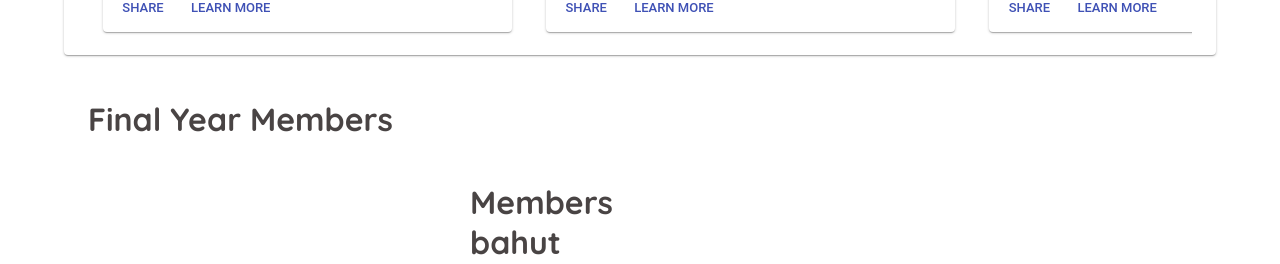
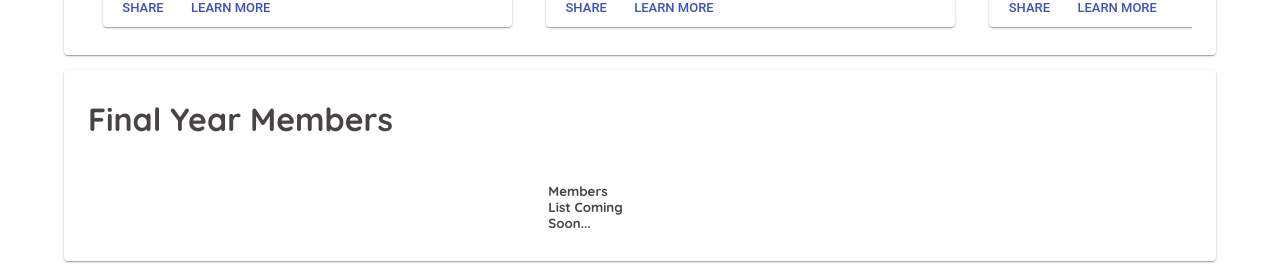
Before and after one commit to ABES-Technovation/abes-technovation.github.io, a React (Create React App) app: page / in a window 1280 px wide. Shown: the part 544-808 px from the top of the page. Built offline with nearby package versions, Linux system fonts and the light colour scheme.

Commit message:
Improve Seeding and responsive behaviour

```diff
--- a/src/App.js
+++ b/src/App.js
@@ -2,74 +2,11 @@ import React, { Component } from 'react';
 import './App.css';
 import Header from './components/Header/Header'
 import Main from './components/Main/Main'
+import seed from './Seed'
+
 class App extends Component {
 
-  tileData = {
-    events: {
-      data: [
-        {
-          eventName: "Some Workshop",
-          eventImg: "https://img.rwgenting.com/rwgenting/uploadedImages/Images/Casino/Highlights/Earn_and_Buy_Promotion/AOS-banner.jpg?n=211"
-        },
-        {
-          eventName: "Some Coding Contest",
-          eventImg: "https://cacm.acm.org/system/assets/0002/7480/052417.balloons.jpg"
-        },
-        {
-          eventName: "Some Coding Contest",
-          eventImg: "https://cacm.acm.org/system/assets/0002/7480/052417.balloons.jpg"
-        },
-        {
-          eventName: "Some Coding Contest",
-          eventImg: "https://cacm.acm.org/system/assets/0002/7480/052417.balloons.jpg"
-        },
-        {
-          eventName: "Some Coding Contest",
-          eventImg: "https://cacm.acm.org/system/assets/0002/7480/052417.balloons.jpg"
-        },
-        {
-          eventName: "Some Coding Contest",
-          eventImg: "https://cacm.acm.org/system/assets/0002/7480/052417.balloons.jpg"
-        },
-        {
-          eventName: "Some Coding Contest",
-          eventImg: "https://cacm.acm.org/system/assets/0002/7480/052417.balloons.jpg"
-        },
-        {
-          eventName: "Some Coding Contest",
-          eventImg: "https://cacm.acm.org/system/assets/0002/7480/052417.balloons.jpg"
-        }
-      ]
-    },
-    member: {
-      yearWiseMembers: [
-        [
-          {
-            name: "Vaibhav Sahu",
-            img: "SomeImg.img"
-          },
-          {
-            name: "Manas Garg",
-            img: "some.img"
-          }
-        ],
-        [
-          {
-            name: "atul bisht",
-            img: "Someimg.img"
-          }
-        ],
-        [
-          {
-            name: "Someone",
-            img: "someone.img"
-          }
-        ]
-
-      ],
-
-    }
-  }
+  tileData = seed;
 
   render() {
     return (
--- /dev/null
+++ b/src/Seed.js
@@ -0,0 +1,69 @@
+
+const data = {
+    events: {
+      data: [
+        {
+          eventName: "Some Workshop",
+          eventImg: "https://img.rwgenting.com/rwgenting/uploadedImages/Images/Casino/Highlights/Earn_and_Buy_Promotion/AOS-banner.jpg?n=211"
+        },
+        {
+          eventName: "Some Coding Contest",
+          eventImg: "https://cacm.acm.org/system/assets/0002/7480/052417.balloons.jpg"
+        },
+        {
+          eventName: "Some Coding Contest",
+          eventImg: "https://cacm.acm.org/system/assets/0002/7480/052417.balloons.jpg"
+        },
+        {
+          eventName: "Some Coding Contest",
+          eventImg: "https://cacm.acm.org/system/assets/0002/7480/052417.balloons.jpg"
+        },
+        {
+          eventName: "Some Coding Contest",
+          eventImg: "https://cacm.acm.org/system/assets/0002/7480/052417.balloons.jpg"
+        },
+        {
+          eventName: "Some Coding Contest",
+          eventImg: "https://cacm.acm.org/system/assets/0002/7480/052417.balloons.jpg"
+        },
+        {
+          eventName: "Some Coding Contest",
+          eventImg: "https://cacm.acm.org/system/assets/0002/7480/052417.balloons.jpg"
+        },
+        {
+          eventName: "Some Coding Contest",
+          eventImg: "https://cacm.acm.org/system/assets/0002/7480/052417.balloons.jpg"
+        }
+      ]
+    },
+    member: {
+      yearWiseMembers: [
+        [
+          {
+            name: "Vaibhav Sahu",
+            img: "SomeImg.img"
+          },
+          {
+            name: "Manas Garg",
+            img: "some.img"
+          }
+        ],
+        [
+          {
+            name: "atul bisht",
+            img: "Someimg.img"
+          }
+        ],
+        [
+          {
+            name: "Someone",
+            img: "someone.img"
+          }
+        ]
+
+      ],
+
+    }
+  }
+
+export default data;
--- a/src/components/Main/HorizontalScrollList/EventCard/EventCard.js
+++ b/src/components/Main/HorizontalScrollList/EventCard/EventCard.js
@@ -12,8 +12,7 @@ const styles = () => {
     return (
         {
             card: {
-                // maxHeight : 600,
-                // maxWidth: 400,
+                height : 95 + '%',
                 margin: '0px 15px 15px 15px'
             },
             media: {
--- a/src/components/Main/HorizontalScrollList/HorizontalScrollList.js
+++ b/src/components/Main/HorizontalScrollList/HorizontalScrollList.js
@@ -44,15 +44,16 @@ const HorizontalScrollList = props => {
         );
     } else {
         cardStyle = (
-            <h1>Members bahut saare</h1>
+            <h5>Members List Coming Soon...</h5>
         );
     }
 
     return (
+
         <div>
             <h1>{title}</h1>
             <div className={classes.root}>
-                <GridList className={classes.gridList} cols={2.5} cellHeight='auto'>
+                <GridList className={classes.gridList} cols={(window.innerWidth <= 500) ? 1.25 : 2.5} cellHeight='auto'>
                     {cardStyle}
                 </GridList>
             </div>
--- a/src/components/Main/Main.js
+++ b/src/components/Main/Main.js
@@ -43,7 +43,7 @@ const Main = (props) => {
             </Paper>
             {
                 cardData.member.yearWiseMembers.map((element, index) => (
-                    <Paper className={classes.paperStyle} elevation={0} key={index}>
+                    <Paper className={classes.paperStyle} elevation={1} key={index}>
                         <HorizontalScrollList data={{ data : element, name: makeTitle(index) }}></HorizontalScrollList>
                     </Paper>
                 ))
```
